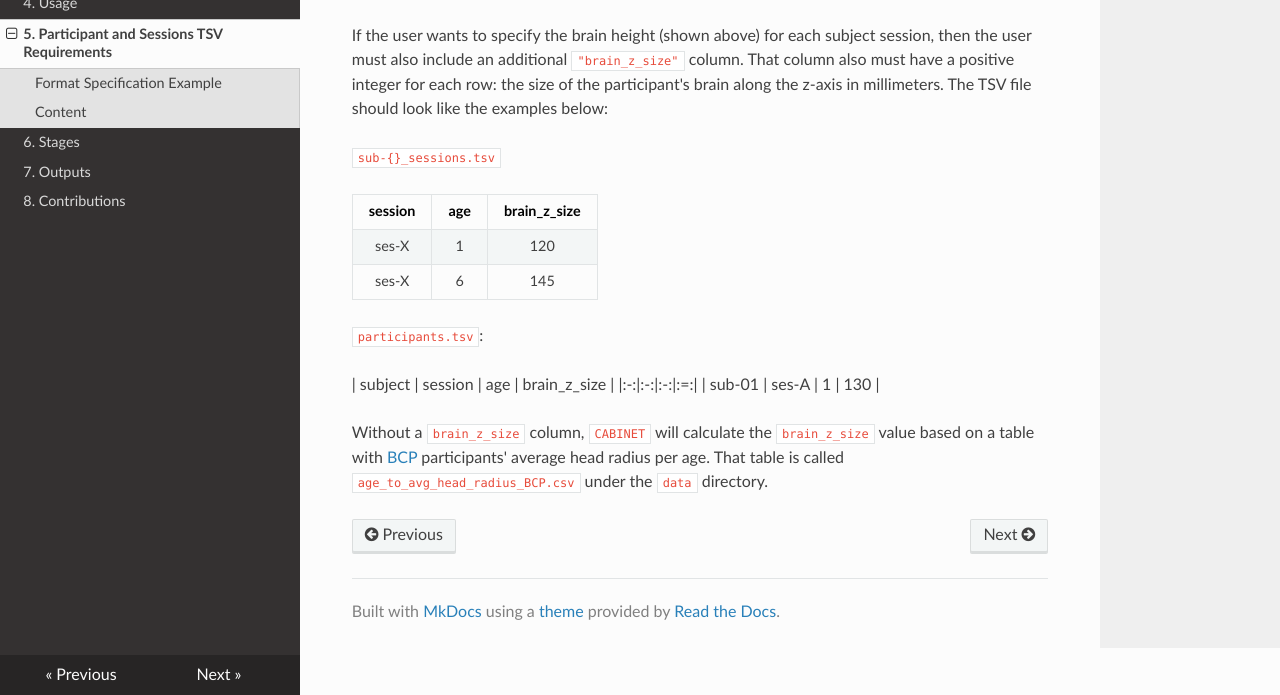
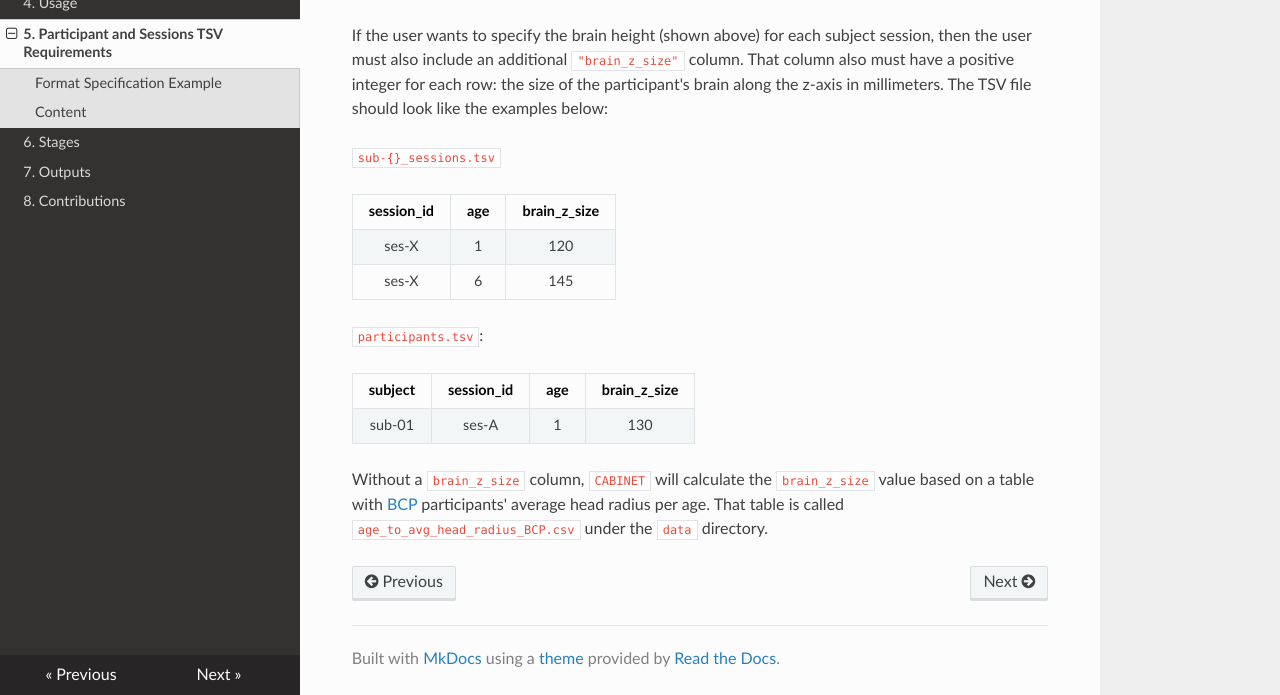
Before and after one commit to DCAN-Labs/BIBSnet, an MkDocs documentation site: the page built from docs/participants.md, in a window 1280 px wide and 900 px high, scrolled down 1191 px, cut to the strip 205-900 px from the top of the window. Built offline with MkDocs 1.6.1, drawn with Linux system fonts in a browser that asks for light colours; nearby versions of some CDN libraries; some of the changed text lies outside the part shown.

```diff
--- a/docs/participants.md
+++ b/docs/participants.md
@@ -8,17 +8,17 @@ Below we go over what each TSV file should contain.
 
 `sub-{}_sessions.tsv`:
 
-| session | age |
+| session_id | age |
 |:-:|:-:|
 | ses-A | 1 |
 
 `participants.tsv`:
 
-| subject | session | age |
+| subject | session_id | age |
 |:-:|:-:|:-:|
 | sub-01 | ses-A | 1 |
 
-NOTE: the `ses-` prefix is currently required for `session` values.
+NOTE: the `ses-` prefix is currently required for `session_id` values.
 
 ### Content
 
@@ -32,15 +32,15 @@ If the user wants to specify the brain height (shown above) for each subject ses
 
 `sub-{}_sessions.tsv`
 
-| session | age | brain_z_size |
+| session_id | age | brain_z_size |
 |:-:|:-:|:-:|
 | ses-X | 1 | 120 |
 | ses-X | 6 | 145 |
 
 `participants.tsv`:
 
-| subject | session | age | brain_z_size |
-|:-:|:-:|:-:|:=:|
+| subject | session_id | age | brain_z_size |
+|:-:|:-:|:-:|:-:|
 | sub-01 | ses-A | 1 | 130 |
 
 Without a `brain_z_size` column, `CABINET` will calculate the `brain_z_size` value based on a table with [BCP](https://babyconnectomeproject.org/) participants' average head radius per age. That table is called `age_to_avg_head_radius_BCP.csv` under the `data` directory.
```
